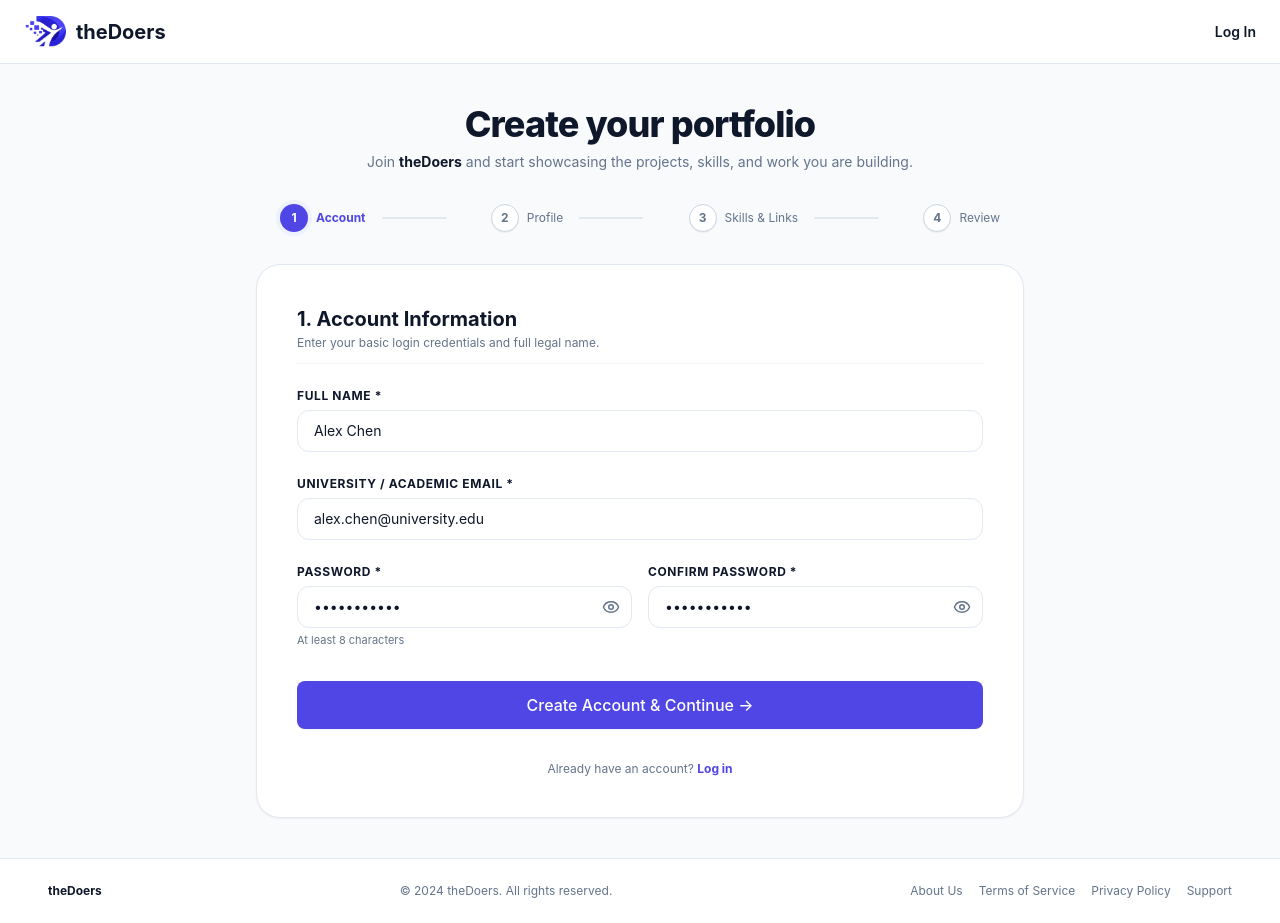
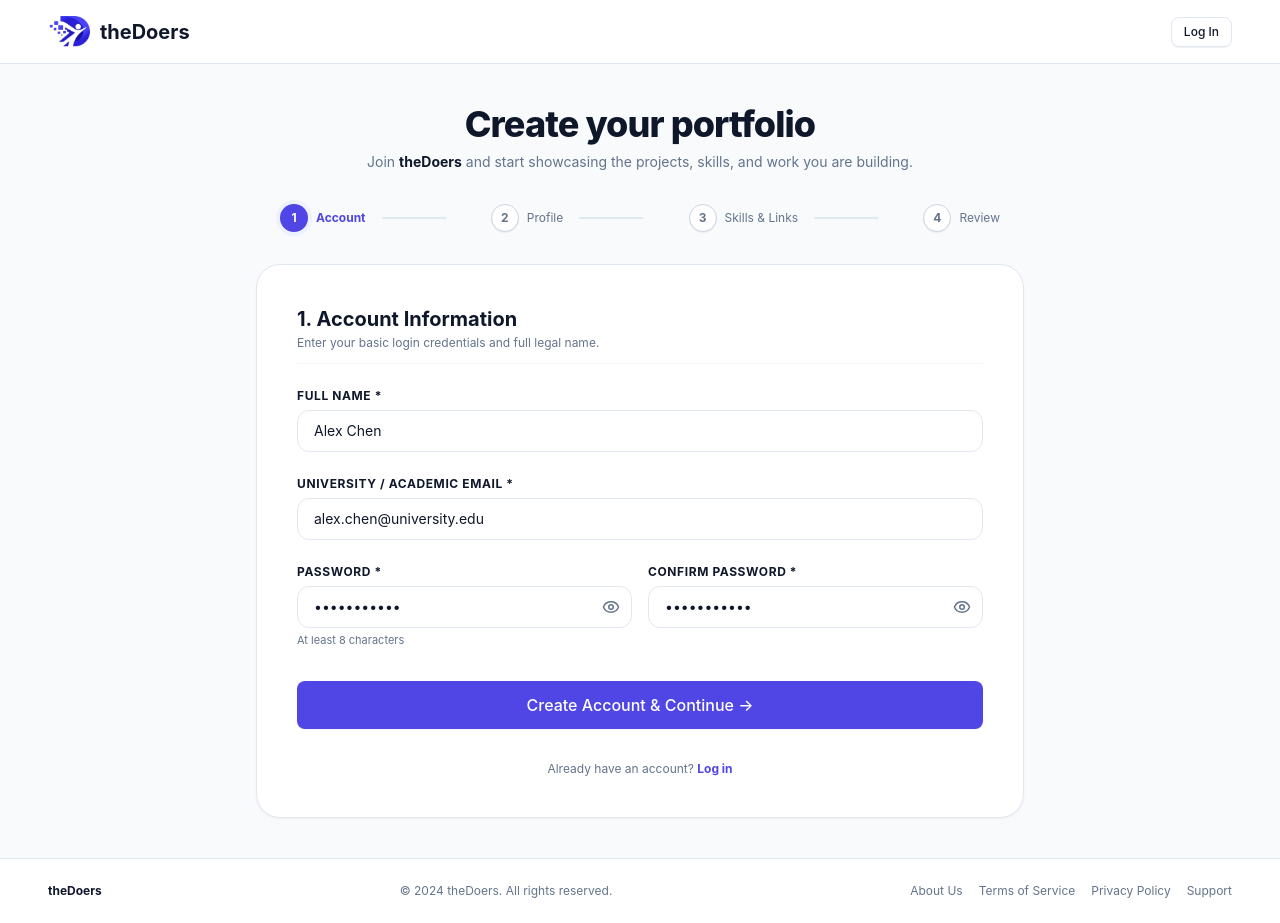
Before and after one commit to AroTech23/theDoers, a Next.js app: page /register in a window 1280 px wide. Built offline with nearby package versions, Linux system fonts and the light colour scheme.

Commit message:
style: convert AuthNavbar top-right action from plain text into interactive button (Primary 'Create Portfolio' on login, Outline 'Log In' on register)

```diff
--- a/components/layout/AuthNavbar.tsx
+++ b/components/layout/AuthNavbar.tsx
@@ -1,6 +1,7 @@
 'use client';
 
 import Link from 'next/link';
+import Button from '@/components/ui/Button';
 
 interface AuthNavbarProps {
   rightLink?: {
@@ -11,8 +12,8 @@ interface AuthNavbarProps {
 
 export default function AuthNavbar({ rightLink }: AuthNavbarProps) {
   return (
-    <nav className="flex items-center justify-between px-6 h-16 bg-white border-b border-[#E2E8F0] sticky top-0 z-50">
-      {/* Clicking logo returns to home naturally */}
+    <nav className="w-full flex items-center justify-between px-6 md:px-8 lg:px-12 h-16 bg-white border-b border-[#E2E8F0] sticky top-0 z-50">
+      {/* Brand Logo links to Home */}
       <Link
         href="/"
         className="flex items-center gap-2.5 text-xl font-bold text-[#0F172A] hover:text-[#4F46E5] transition-colors group"
@@ -25,12 +26,16 @@ export default function AuthNavbar({ rightLink }: AuthNavbarProps) {
         <span>theDoers</span>
       </Link>
 
+      {/* Styled Interactive Button on the Top Right */}
       {rightLink && (
-        <Link
-          href={rightLink.href}
-          className="text-sm font-semibold text-[#0F172A] hover:text-[#4F46E5] transition-colors"
-        >
-          {rightLink.label}
+        <Link href={rightLink.href}>
+          <Button
+            variant={rightLink.label.toLowerCase().includes('create') || rightLink.label.toLowerCase().includes('become') ? 'primary' : 'outline'}
+            size="sm"
+            className="font-bold text-xs shadow-2xs cursor-pointer"
+          >
+            {rightLink.label}
+          </Button>
         </Link>
       )}
     </nav>
```
